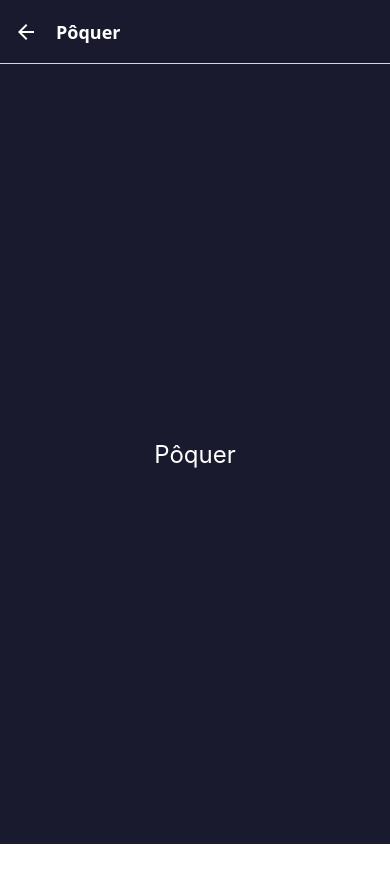
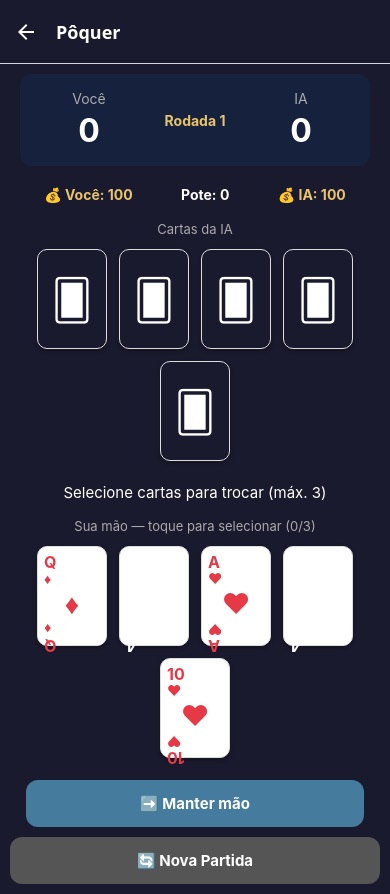
Before and after one commit to EnzoZago10/CartasApp, a React Native app: screen /Poker in a window 390 px wide. Before the commit the page ends 844 px from the top, so only its background shows below. Built offline with nearby package versions, Linux system fonts and the light colour scheme.

Commit message:
feat: criar tela do Pôquer

```diff
--- a/src/game/pokerRules.js
+++ b/src/game/pokerRules.js
@@ -0,0 +1,46 @@
+import { valorNumerico } from './deck';
+
+// Nomes das combinações
+export const COMBINACOES = [
+  'Carta Alta',
+  'Par',
+  'Dois Pares',
+  'Trinca',
+  'Sequência',
+  'Flush',
+  'Full House',
+  'Quadra',
+  'Straight Flush',
+];
+
+// Avalia a força da mão (retorna índice da combinação)
+export function avaliarMao(mao) {
+  const valores = mao.map(c => valorNumerico(c)).sort((a, b) => a - b);
+  const naipes  = mao.map(c => c.naipe);
+
+  const contagem = {};
+  for (const v of valores) contagem[v] = (contagem[v] || 0) + 1;
+  const grupos = Object.values(contagem).sort((a, b) => b - a);
+
+  const flush     = naipes.every(n => n === naipes[0]);
+  const sequencia = valores.every((v, i) => i === 0 || v === valores[i - 1] + 1);
+
+  if (flush && sequencia) return 8;
+  if (grupos[0] === 4)    return 7;
+  if (grupos[0] === 3 && grupos[1] === 2) return 6;
+  if (flush)              return 5;
+  if (sequencia)          return 4;
+  if (grupos[0] === 3)    return 3;
+  if (grupos[0] === 2 && grupos[1] === 2) return 2;
+  if (grupos[0] === 2)    return 1;
+  return 0;
+}
+
+// Resolve quem venceu
+export function resolverPoker(maoJogador, maoIA) {
+  const fj = avaliarMao(maoJogador);
+  const fi = avaliarMao(maoIA);
+  if (fj > fi) return 'jogador';
+  if (fi > fj) return 'ia';
+  return 'empate';
+}
--- a/src/screens/PokerScreen.jsx
+++ b/src/screens/PokerScreen.jsx
@@ -1,14 +1,278 @@
-import { View, Text, StyleSheet } from 'react-native';
+import { useState, useEffect } from 'react';
+import { View, Text, TouchableOpacity, StyleSheet, Alert } from 'react-native';
+import { criarBaralho, distribuirMaos } from '../game/deck';
+import { avaliarMao, resolverPoker, COMBINACOES } from '../game/pokerRules';
+import { iaDecidirPoker } from '../game/aiLogic';
+import Card from '../components/Card';
+import ScoreBoard from '../components/ScoreBoard';
 
-export default function TrucoScreen() {
+export default function PokerScreen() {
+  const [maoJogador, setMaoJogador]         = useState([]);
+  const [maoIA, setMaoIA]                   = useState([]);
+  const [pilha, setPilha]                   = useState([]);
+  const [selecionadas, setSelecionadas]     = useState([]);
+  const [fichas, setFichas]                 = useState({ jogador: 100, ia: 100 });
+  const [pote, setPote]                     = useState(0);
+  const [pontos, setPontos]                 = useState({ jogador: 0, ia: 0 });
+  const [rodada, setRodada]                 = useState(1);
+  const [fase, setFase]                     = useState('trocar'); // 'trocar' ou 'apostar'
+  const [mensagem, setMensagem]             = useState('Selecione cartas para trocar (máx. 3)');
+  const [aposta, setAposta]                 = useState(10);
+
+  useEffect(() => { iniciarPartida(); }, []);
+
+  function iniciarPartida() {
+    const baralho = criarBaralho();
+    const { maoJogador, maoIA, restante } = distribuirMaos(baralho, 5);
+    setMaoJogador(maoJogador);
+    setMaoIA(maoIA);
+    setPilha(restante);
+    setSelecionadas([]);
+    setPote(0);
+    setFase('trocar');
+    setMensagem('Selecione cartas para trocar (máx. 3)');
+  }
+
+  function toggleSelecionada(carta) {
+    if (fase !== 'trocar') return;
+    setSelecionadas(prev => {
+      if (prev.includes(carta)) return prev.filter(c => c !== carta);
+      if (prev.length >= 3) return prev;
+      return [...prev, carta];
+    });
+  }
+
+  function trocarCartas() {
+    if (fase !== 'trocar') return;
+    if (pilha.length < selecionadas.length) {
+      setMensagem('Pilha insuficiente!');
+      return;
+    }
+
+    const novasCartas = pilha.slice(0, selecionadas.length);
+    const novaPilha   = pilha.slice(selecionadas.length);
+    const novaMao     = maoJogador
+      .filter(c => !selecionadas.includes(c))
+      .concat(novasCartas);
+
+    setMaoJogador(novaMao);
+    setPilha(novaPilha);
+    setSelecionadas([]);
+    setFase('apostar');
+    setMensagem(`Sua mão: ${COMBINACOES[avaliarMao(novaMao)]}. Hora de apostar!`);
+  }
+
+  function apostar() {
+    if (fichas.jogador < aposta) {
+      setMensagem('Fichas insuficientes!');
+      return;
+    }
+
+    const decisaoIA = iaDecidirPoker(maoIA, aposta, fichas.ia);
+    const novoPote  = pote + aposta * 2;
+
+    setFichas(prev => ({ ...prev, jogador: prev.jogador - aposta }));
+
+    if (decisaoIA === 'desistir') {
+      const novosPontos = { ...pontos, jogador: pontos.jogador + 1 };
+      const novasFichas = { ...fichas, jogador: fichas.jogador - aposta + novoPote };
+      setPontos(novosPontos);
+      setFichas(novasFichas);
+      Alert.alert('🏆 A IA desistiu! Você ganhou!', `+${novoPote} fichas`, [
+        { text: 'Nova Mão', onPress: iniciarPartida },
+      ]);
+      return;
+    }
+
+    setFichas(prev => ({ ...prev, ia: prev.ia - aposta }));
+    setPote(novoPote);
+    resolverShowdown(novoPote);
+  }
+
+  function resolverShowdown(novoPote) {
+    const resultado   = resolverPoker(maoJogador, maoIA);
+    const combinacaoJ = COMBINACOES[avaliarMao(maoJogador)];
+    const combinacaoI = COMBINACOES[avaliarMao(maoIA)];
+
+    let titulo, novosPontos, novasFichas;
+
+    if (resultado === 'jogador') {
+      titulo       = `🏆 Você ganhou!\nSua mão: ${combinacaoJ}\nIA: ${combinacaoI}`;
+      novosPontos  = { ...pontos, jogador: pontos.jogador + 1 };
+      novasFichas  = { ...fichas, jogador: fichas.jogador + novoPote };
+    } else if (resultado === 'ia') {
+      titulo       = `😢 A IA ganhou!\nSua mão: ${combinacaoJ}\nIA: ${combinacaoI}`;
+      novosPontos  = { ...pontos, ia: pontos.ia + 1 };
+      novasFichas  = { ...fichas, ia: fichas.ia + novoPote };
+    } else {
+      titulo       = `🤝 Empate!\nSua mão: ${combinacaoJ}\nIA: ${combinacaoI}`;
+      novosPontos  = pontos;
+      novasFichas  = { jogador: fichas.jogador + novoPote / 2, ia: fichas.ia + novoPote / 2 };
+    }
+
+    setPontos(novosPontos);
+    setFichas(novasFichas);
+    setRodada(prev => prev + 1);
+
+    Alert.alert(titulo, `Placar: Você ${novosPontos.jogador} x ${novosPontos.ia} IA`, [
+      { text: 'Nova Mão', onPress: iniciarPartida },
+    ]);
+  }
+
+  function desistir() {
+    const novosPontos = { ...pontos, ia: pontos.ia + 1 };
+    setPontos(novosPontos);
+    Alert.alert('😢 Você desistiu!', `Placar: Você ${novosPontos.jogador} x ${novosPontos.ia} IA`, [
+      { text: 'Nova Mão', onPress: iniciarPartida },
+    ]);
+  }
+
   return (
     <View style={styles.container}>
-      <Text style={styles.texto}>Pôquer</Text>
+
+      <ScoreBoard
+        pontuacaoJogador={pontos.jogador}
+        pontuacaoIA={pontos.ia}
+        rodada={rodada}
+      />
+
+      {/* Fichas e Pote */}
+      <View style={styles.fichasContainer}>
+        <Text style={styles.fichaTexto}>💰 Você: {fichas.jogador}</Text>
+        <Text style={styles.poteTexto}>Pote: {pote}</Text>
+        <Text style={styles.fichaTexto}>💰 IA: {fichas.ia}</Text>
+      </View>
+
+      {/* Cartas da IA */}
+      <View style={styles.secao}>
+        <Text style={styles.label}>Cartas da IA</Text>
+        <View style={styles.maoContainer}>
+          {maoIA.map((_, i) => (
+            <Card key={i} carta={{ valor: '?', naipe: 'paus' }} virada />
+          ))}
+        </View>
+      </View>
+
+      {/* Mensagem */}
+      <Text style={styles.mensagem}>{mensagem}</Text>
+
+      {/* Suas cartas */}
+      <View style={styles.secao}>
+        <Text style={styles.label}>
+          {fase === 'trocar'
+            ? `Sua mão — toque para selecionar (${selecionadas.length}/3)`
+            : 'Sua mão'}
+        </Text>
+        <View style={styles.maoContainer}>
+          {maoJogador.map((carta, i) => (
+            <TouchableOpacity
+              key={i}
+              onPress={() => toggleSelecionada(carta)}
+              style={selecionadas.includes(carta) ? styles.cartaSelecionada : null}
+            >
+              <Card
+                carta={carta}
+                desabilitada={fase !== 'trocar'}
+              />
+            </TouchableOpacity>
+          ))}
+        </View>
+      </View>
+
+      {/* Botões */}
+      <View style={styles.botoesContainer}>
+        {fase === 'trocar' ? (
+          <TouchableOpacity style={[styles.botao, styles.botaoTrocar]} onPress={trocarCartas}>
+            <Text style={styles.botaoTexto}>
+              {selecionadas.length > 0 ? `🔄 Trocar ${selecionadas.length} carta(s)` : '➡️ Manter mão'}
+            </Text>
+          </TouchableOpacity>
+        ) : (
+          <>
+            <TouchableOpacity style={[styles.botao, styles.botaoApostar]} onPress={apostar}>
+              <Text style={styles.botaoTexto}>💰 Apostar {aposta}</Text>
+            </TouchableOpacity>
+            <TouchableOpacity style={[styles.botao, styles.botaoDesistir]} onPress={desistir}>
+              <Text style={styles.botaoTexto}>🏳️ Desistir</Text>
+            </TouchableOpacity>
+          </>
+        )}
+      </View>
+
+      <TouchableOpacity style={[styles.botao, styles.botaoNovo, { margin: 10 }]} onPress={iniciarPartida}>
+        <Text style={styles.botaoTexto}>🔄 Nova Partida</Text>
+      </TouchableOpacity>
+
     </View>
   );
 }
 
 const styles = StyleSheet.create({
-  container: { flex: 1, alignItems: 'center', justifyContent: 'center', backgroundColor: '#1a1a2e' },
-  texto: { color: '#fff', fontSize: 24 },
+  container: {
+    flex: 1,
+    backgroundColor: '#1a1a2e',
+    paddingTop: 10,
+  },
+  fichasContainer: {
+    flexDirection: 'row',
+    justifyContent: 'space-around',
+    paddingHorizontal: 20,
+    marginBottom: 10,
+  },
+  fichaTexto: {
+    color: '#e9c46a',
+    fontSize: 14,
+    fontWeight: 'bold',
+  },
+  poteTexto: {
+    color: '#fff',
+    fontSize: 14,
+    fontWeight: 'bold',
+  },
+  secao: {
+    alignItems: 'center',
+    marginVertical: 8,
+  },
+  label: {
+    color: '#aaa',
+    fontSize: 13,
+    marginBottom: 6,
+  },
+  maoContainer: {
+    flexDirection: 'row',
+    justifyContent: 'center',
+    flexWrap: 'wrap',
+  },
+  cartaSelecionada: {
+    transform: [{ translateY: -12 }],
+  },
+  mensagem: {
+    color: '#fff',
+    fontSize: 15,
+    textAlign: 'center',
+    marginVertical: 8,
+    paddingHorizontal: 20,
+  },
+  botoesContainer: {
+    flexDirection: 'row',
+    justifyContent: 'space-around',
+    paddingHorizontal: 20,
+    marginTop: 8,
+  },
+  botao: {
+    flex: 1,
+    padding: 14,
+    borderRadius: 12,
+    alignItems: 'center',
+    marginHorizontal: 6,
+  },
+  botaoTrocar:   { backgroundColor: '#457b9d' },
+  botaoApostar:  { backgroundColor: '#2a9d8f' },
+  botaoDesistir: { backgroundColor: '#e63946' },
+  botaoNovo:     { backgroundColor: '#555', marginHorizontal: 20 },
+  botaoTexto: {
+    color: '#fff',
+    fontSize: 15,
+    fontWeight: 'bold',
+  },
 });
```
Also changed, not shown: gitconfig.txt.
